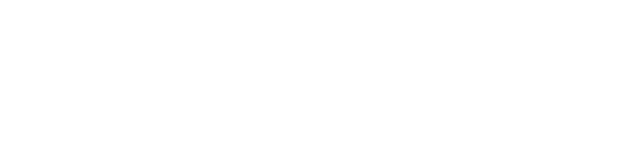
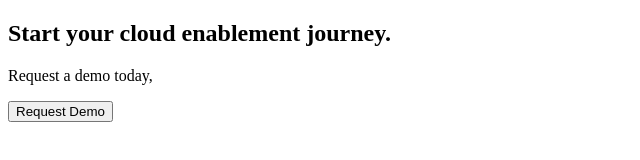
Before and after one commit to gprva/work-2, a plain HTML site: page index.html in a window 1280 px wide. Shown: the whole page, without its empty margins (0-640 px from the left). Drawn offline with Linux system fonts and the light colour scheme.

Commit message:
added txt for end block

```diff
--- a/index.html
+++ b/index.html
@@ -9,7 +9,11 @@
 <body>
     <section class="end">
         <div class="container">
-
+            <div class="end_txt">
+                <h2 class="end_tit">Start your cloud enablement journey.</h2>
+                <p class="end_txt">Request a demo today,</p>
+                <button class="end_btn">Request Demo</button>
+            </div>
         </div>
     </section>
 </body>
```
